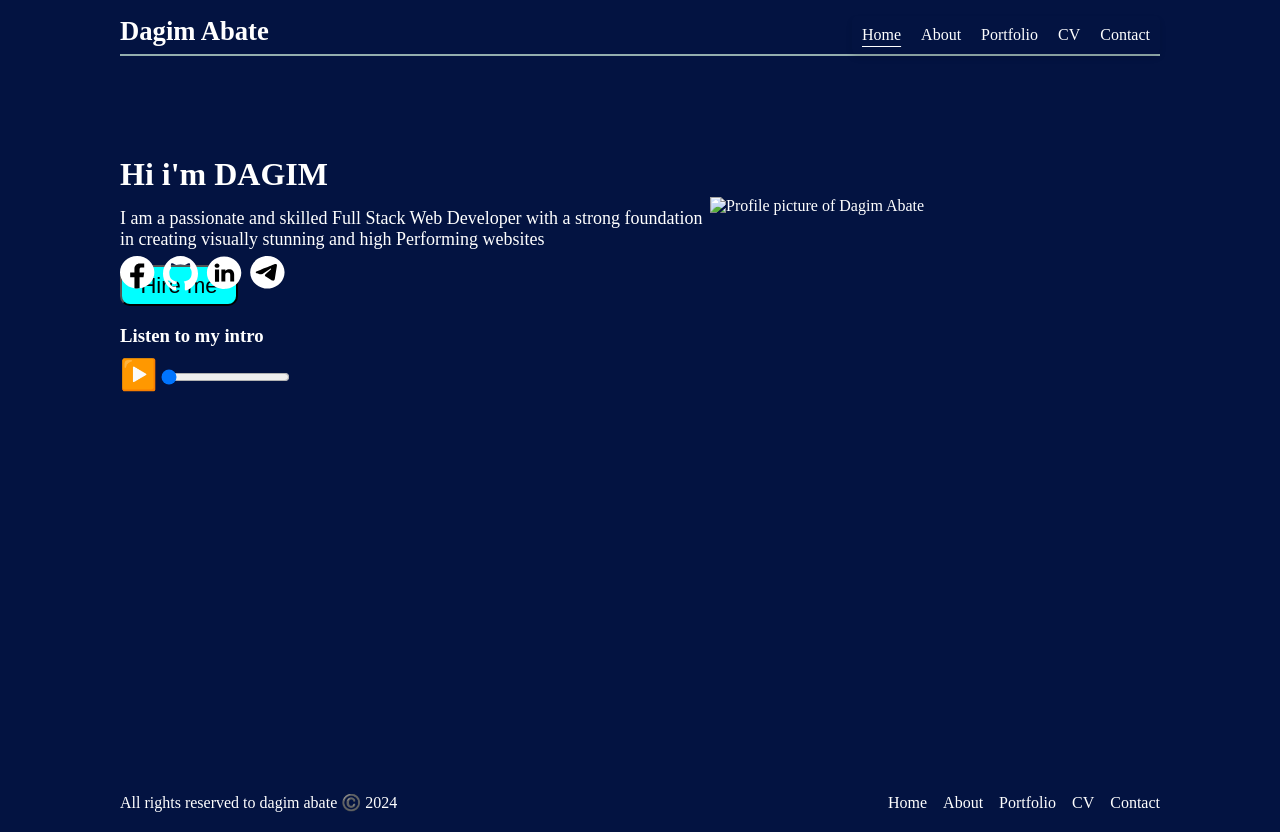
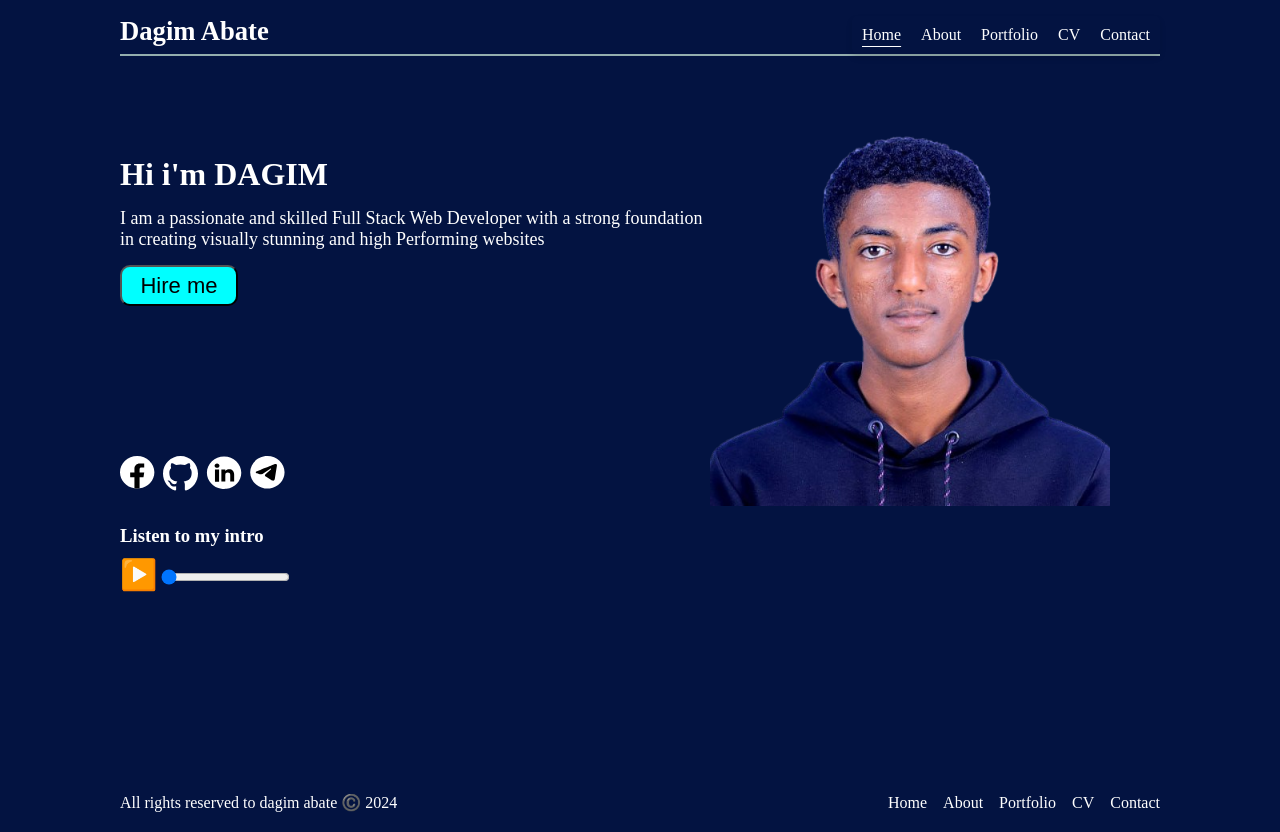
Before and after one commit to dagi345/UGR-9640-15-portfolio-profile-html-css-js, a plain HTML site: page index.html in a window 1280 px wide. Drawn offline with Linux system fonts and the light colour scheme; the site is published under a folder, as on GitHub Pages, so addresses that start at the root find nothing.

Commit message:
file paths

```diff
--- a/index.html
+++ b/index.html
@@ -45,7 +45,7 @@
 
               <figure>
                 <button><a href="/src/contactme.html">Hire me</a></button>
-                <img src="/src/images/Me2.png" alt="Profile picture of Dagim Abate" >
+                <img src="src/images/Me2.png" alt="Profile picture of Dagim Abate" >
               </figure>
         </div>
 
```
